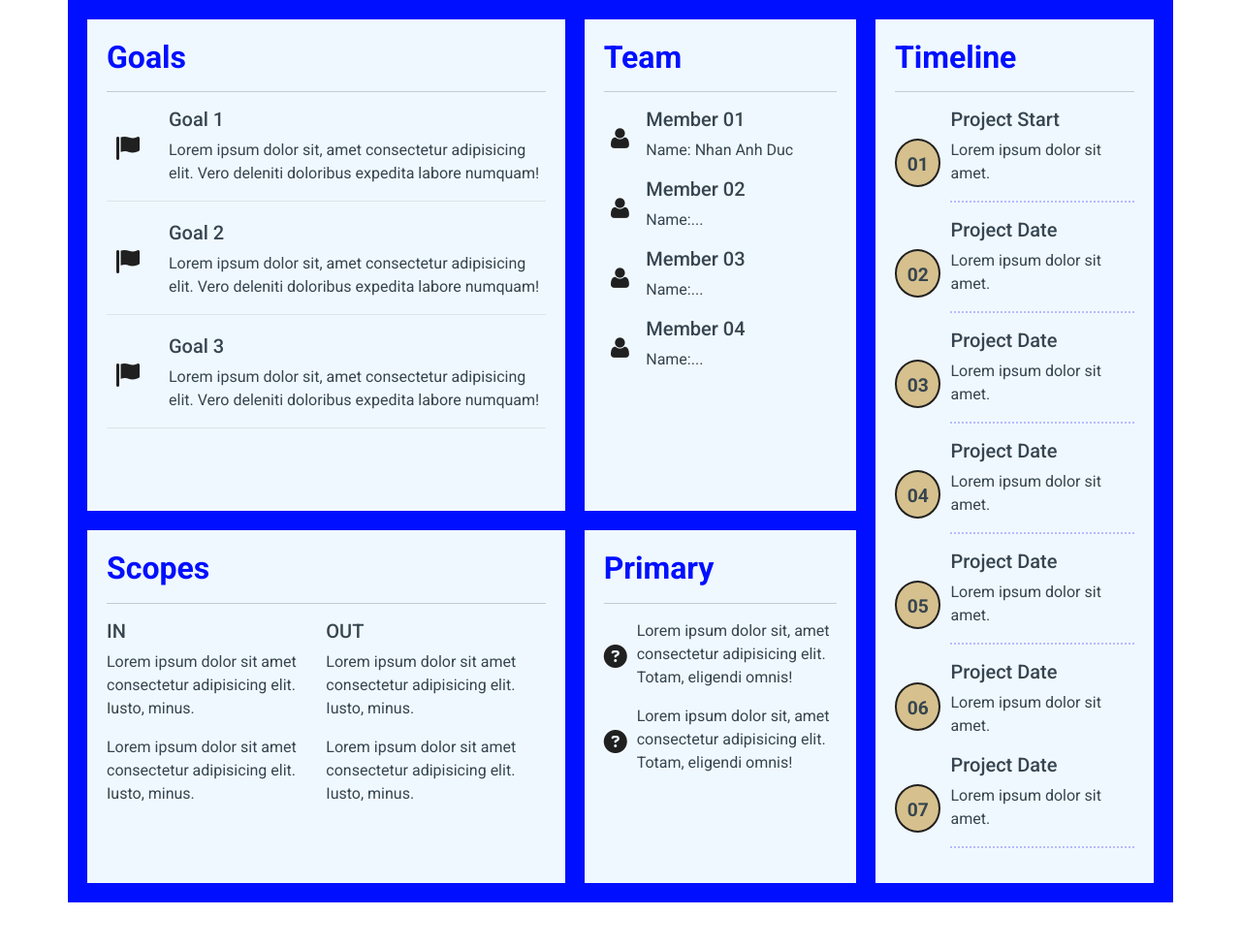
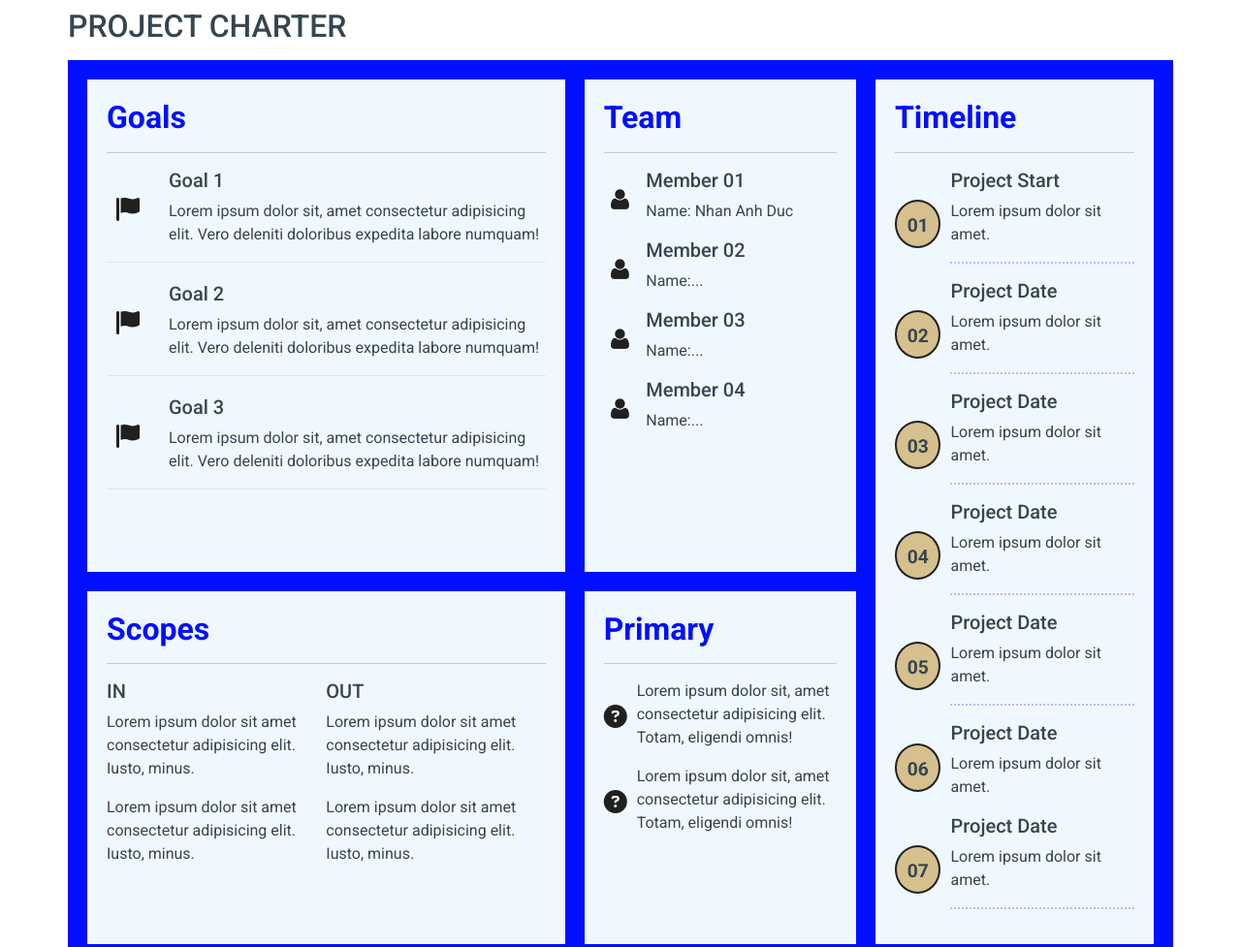
Before and after one commit to nhananhduc91/assignment03-cv, a plain HTML site: page digital-cv.html in a window 1280 px wide. Shown: the top 977 px of the page at 97% size. Before the commit the page ends 931 px from the top, so only its background shows below. Drawn offline with nearby package versions, Linux system fonts and the light colour scheme.

Commit message:
add title for project charter

```diff
--- a/digital-cv.html
+++ b/digital-cv.html
@@ -30,6 +30,9 @@
 </head>
 
 <body>
+  <div class="container p-0">
+    <h2 class="py-2">PROJECT CHARTER</h2>
+  </div>
   <div class="charter-grid container">
     <!-- GOALS -->
     <section id="goals" class="container">
```
